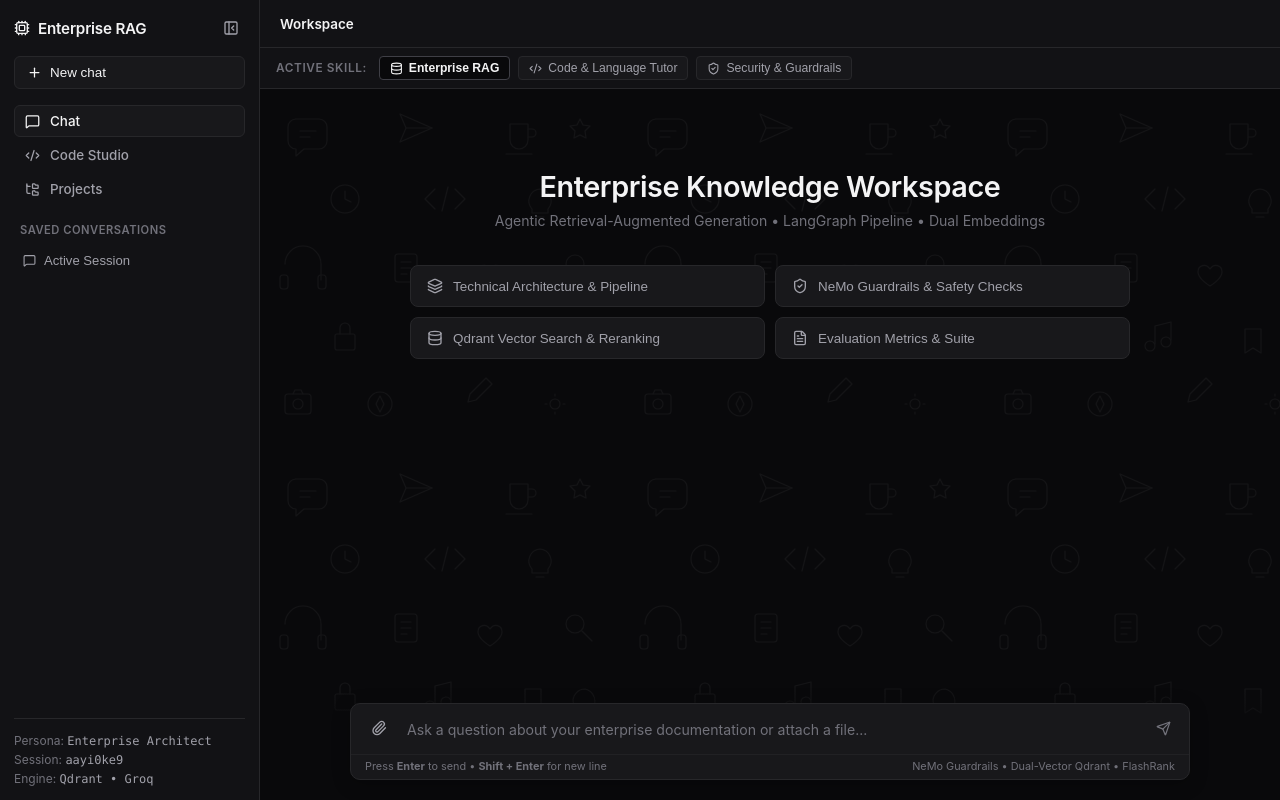
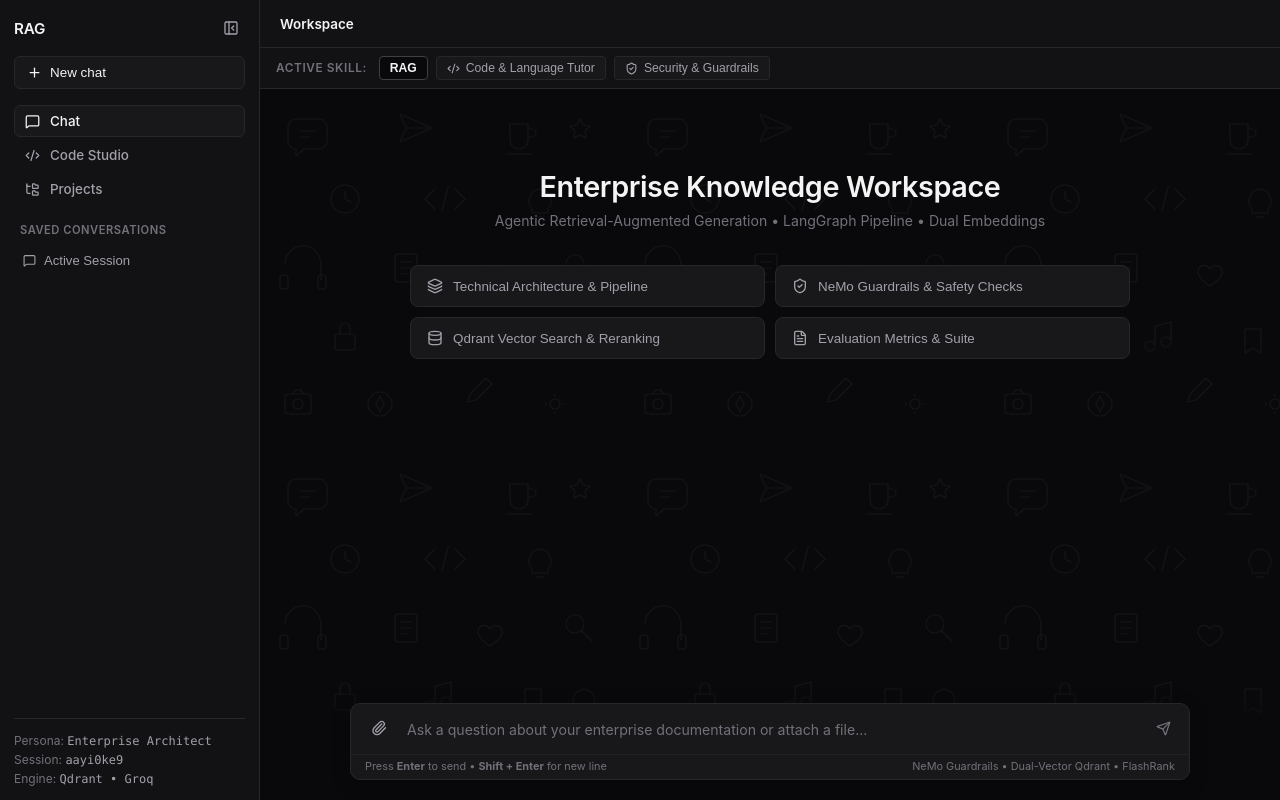
Before and after one commit to honoursbhaduria/RAG, a React (Vite) app in the folder frontend/: page / in a window 1280 px wide. Built offline with nearby package versions, Linux system fonts and the light colour scheme.

Commit message:
style: simplify RAG label and remove icons in sidebar and skill menu

```diff
--- a/frontend/src/App.tsx
+++ b/frontend/src/App.tsx
@@ -1070,8 +1070,7 @@
       <aside className={`sidebar ${isSidebarOpen ? 'open' : 'collapsed'}`}>
         <div className="sidebar-header">
           <div className="sidebar-brand">
-            <Cpu size={16} />
-            <span>Enterprise RAG</span>
+            <span>RAG</span>
           </div>
           <button className="btn-toggle-sidebar" onClick={toggleSidebar} title="Collapse Sidebar">
             <PanelLeftClose size={16} />
@@ -1174,8 +1173,7 @@
                 className={`chat-skill-btn ${activeSkill === 'rag' ? 'active' : ''}`}
                 onClick={() => setActiveSkill('rag')}
               >
-                <Database size={13} />
-                <span>Enterprise RAG</span>
+                <span>RAG</span>
               </button>
               <button
                 type="button"
```
